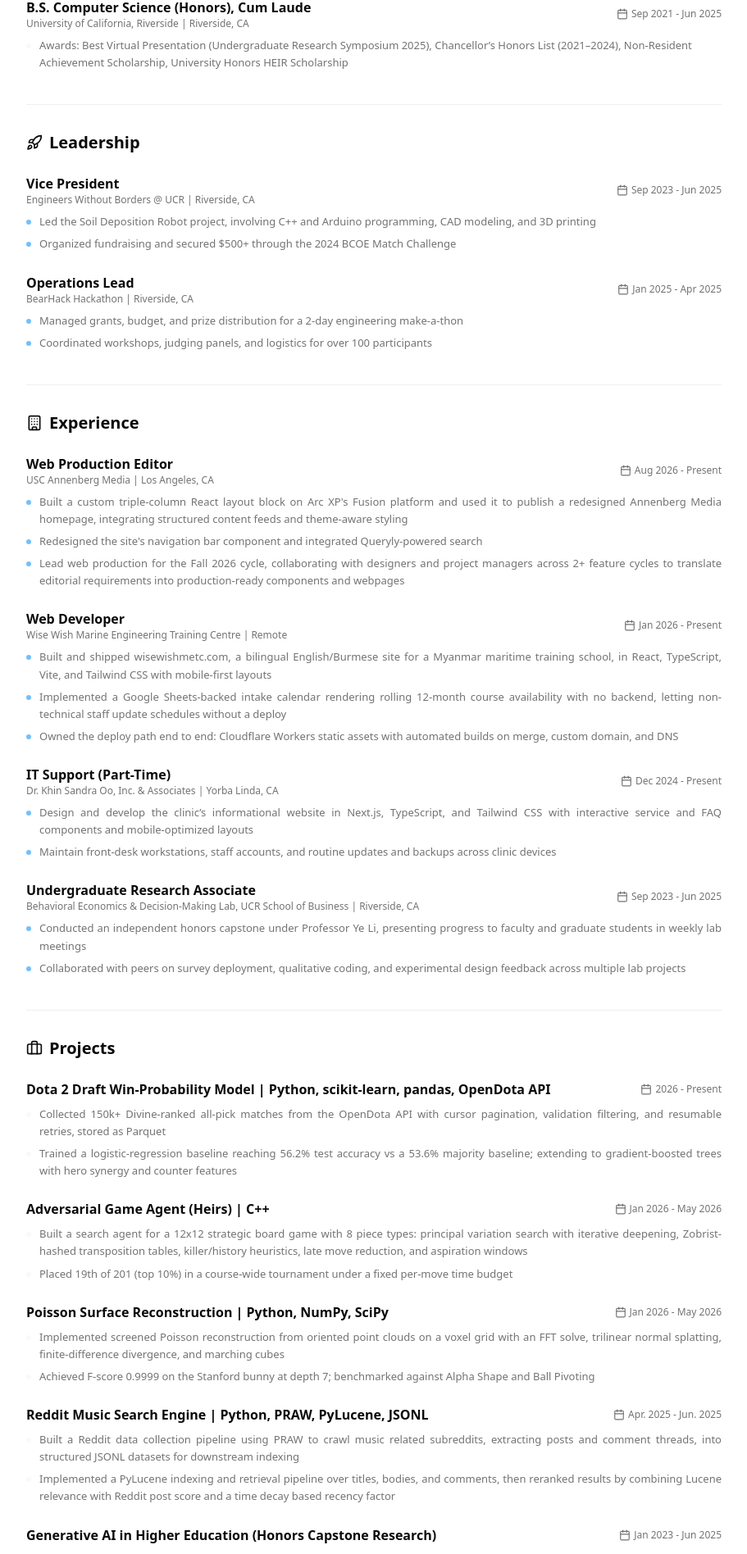
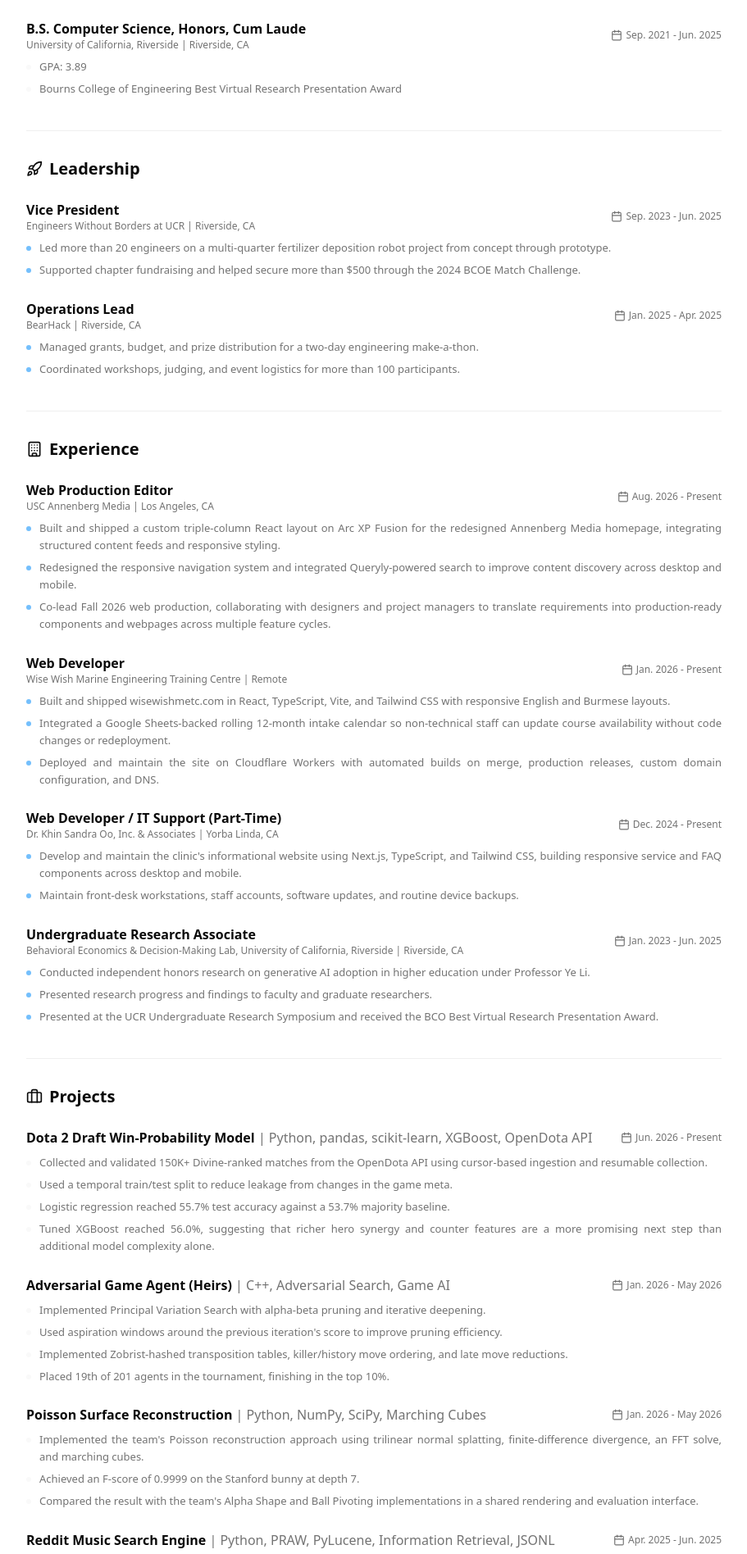
Before and after one commit to WinThant16/portfolio, a Next.js app in the folder my-portfolio/: page /resume in a window 1280 px wide. Shown: the part 664-2560 px from the top of the page at 82% size, without its empty margins (184-1095 px from the left). Built offline with nearby package versions, Linux system fonts and the light colour scheme.

Commit message:
refactor: update resume bullets

```diff
--- a/my-portfolio/src/app/resume/page.tsx
+++ b/my-portfolio/src/app/resume/page.tsx
@@ -1,4 +1,10 @@
 'use client'
+
+import { profile } from "@/data/profile";
+import { experiences } from "@/data/experience";
+import { projects } from "@/data/projects";
+import { skills } from "@/data/skills";
+import { formatDateRange } from "@/lib/date";
 
 import Link from 'next/link'
 import { useEffect } from 'react'
@@ -18,185 +24,58 @@ import {
   FileText
 } from 'lucide-react'
 
-/* ----------------------------- Personal info ----------------------------- */
-const personalInfo = {
-  name: 'Win Thant Tin Han',
-  title: 'M.S. Computer Science Student @ USC',
-  email: 'winthant1601@gmail.com',
-  location: 'Los Angeles, CA',
-  linkedin: 'https://www.linkedin.com/in/win-thant-tin-han',
-  github: 'https://github.com/WinThant16',
+
+/* --------------------------- Professional summary ----------------------- */
+const summary = `M.S. Computer Science student at USC and CS Honors graduate (Cum Laude) from UC Riverside, with experience across full-stack software engineering, applied AI/ML, algorithms, and data systems. I build production web applications, from newsroom publishing tooling on Arc XP Fusion to a bilingual maritime training-school site, alongside machine-learning and systems projects. My undergraduate honors capstone on generative AI adoption in education is published through UC eScholarship. I'm seeking software engineering and AI/ML opportunities.`;
+const resumeTitle = "M.S. Computer Science Student @ USC";
+
+const resumeExperienceIds = [
+  "usc-annenberg-media",
+  "wise-wish-metc",
+  "sandra-oo-clinic",
+  "bedlab",
+];
+
+const resumeLeadershipIds = [
+  "ewb-ucr",
+  "bearhack",
+];
+
+const resumeProjectIds = [
+  "dota-draft-winprob",
+  "adversarial-game-agent",
+  "poisson-surface-recon",
+  "reddit-music-search",
+  "genai-higher-ed",
+  "qac-website",
+  "flappy-dot",
+  "crime-analysis",
+];
+
+const resumeExperience = experiences.filter((exp) =>
+  resumeExperienceIds.includes(exp.id)
+);
+
+const resumeLeadership = experiences.filter((exp) =>
+  resumeLeadershipIds.includes(exp.id)
+);
+
+const resumeProjects = projects.filter((project) =>
+  resumeProjectIds.includes(project.id)
+);
+
+const groupedSkills = skills.reduce<Record<string, string[]>>(
+  (groups, skill) => {
+    if (!groups[skill.group]) {
+      groups[skill.group] = [];
     }
 
-/* --------------------------- Professional summary ----------------------- */
-const summary = `M.S. Computer Science student at USC and CS Honors graduate (Cum Laude) from UC Riverside, with a frontend-leaning software background and growing depth in applied ML. I build production web apps, from editorial publishing tooling on Arc XP Fusion to a bilingual maritime training-school site, alongside ML and systems projects. My undergraduate honors research on generative AI adoption in education is published on eScholarship. I'm looking for software and AI/ML roles, and open to research.`
+    groups[skill.group].push(skill.name);
 
-/* ----------------------------- Education list --------------------------- */
-const education = [
-  {
-    degree: 'M.S. Computer Science',
-    school: 'University of Southern California',
-    location: 'Los Angeles, CA',
-    period: 'Aug 2025 – May 2027',
+    return groups;
   },
-  {
-    degree: 'B.S. Computer Science (Honors), Cum Laude',
-    school: 'University of California, Riverside',
-    location: 'Riverside, CA',
-    period: 'Sep 2021 - Jun 2025',
-    details: [
-      'Awards: Best Virtual Presentation (Undergraduate Research Symposium 2025), Chancellor’s Honors List (2021–2024), Non-Resident Achievement Scholarship, University Honors HEIR Scholarship',
-    ],
-  },
-]
-
-/* ----------------------------- Leadership -------------------------------- */
-const leadership = [
-  {
-    title: 'Vice President',
-    company: 'Engineers Without Borders @ UCR',
-    location: 'Riverside, CA',
-    period: 'Sep 2023 - Jun 2025',
-    achievements: [
-      'Led the Soil Deposition Robot project, involving C++ and Arduino programming, CAD modeling, and 3D printing',
-      'Organized fundraising and secured $500+ through the 2024 BCOE Match Challenge',
-    ],
-  },
-  {
-    title: 'Operations Lead',
-    company: 'BearHack Hackathon',
-    location: 'Riverside, CA',
-    period: 'Jan 2025 - Apr 2025',
-    achievements: [
-      'Managed grants, budget, and prize distribution for a 2-day engineering make-a-thon',
-      'Coordinated workshops, judging panels, and logistics for over 100 participants',
-    ],
-  },
-]
-
-/* ----------------------------- Experience list --------------------------- */
-const experience = [
-    {
-    title: 'Web Production Editor',
-    company: 'USC Annenberg Media',
-    location: 'Los Angeles, CA',
-    period: 'Aug 2026 - Present',
-    achievements: [
-      "Built a custom triple-column React layout block on Arc XP's Fusion platform and used it to publish a redesigned Annenberg Media homepage, integrating structured content feeds and theme-aware styling",
-      "Redesigned the site's navigation bar component and integrated Queryly-powered search",
-      'Lead web production for the Fall 2026 cycle, collaborating with designers and project managers across 2+ feature cycles to translate editorial requirements into production-ready components and webpages',
-    ],
-  },
-  {
-    title: 'Web Developer',
-    company: 'Wise Wish Marine Engineering Training Centre',
-    location: 'Remote',
-    period: 'Jan 2026 - Present',
-    achievements: [
-      'Built and shipped wisewishmetc.com, a bilingual English/Burmese site for a Myanmar maritime training school, in React, TypeScript, Vite, and Tailwind CSS with mobile-first layouts',
-      'Implemented a Google Sheets-backed intake calendar rendering rolling 12-month course availability with no backend, letting non-technical staff update schedules without a deploy',
-      'Owned the deploy path end to end: Cloudflare Workers static assets with automated builds on merge, custom domain, and DNS',
-    ],
-  },
-  {
-    title: 'IT Support (Part-Time)',
-    company: 'Dr. Khin Sandra Oo, Inc. & Associates',
-    location: 'Yorba Linda, CA',
-    period: 'Dec 2024 - Present',
-    achievements: [
-      'Design and develop the clinic\u2019s informational website in Next.js, TypeScript, and Tailwind CSS with interactive service and FAQ components and mobile-optimized layouts',
-      'Maintain front-desk workstations, staff accounts, and routine updates and backups across clinic devices',
-    ],
-  },
-  {
-    title: 'Undergraduate Research Associate',
-    company: 'Behavioral Economics & Decision-Making Lab, UCR School of Business',
-    location: 'Riverside, CA',
-    period: 'Sep 2023 - Jun 2025',
-    achievements: [
-      'Conducted an independent honors capstone under Professor Ye Li, presenting progress to faculty and graduate students in weekly lab meetings',
-      'Collaborated with peers on survey deployment, qualitative coding, and experimental design feedback across multiple lab projects',
-    ],
-  },
-]
-
-/* ----------------------------- Projects ---------------------------------- */
-const projects = [
-  {
-    title: 'Dota 2 Draft Win-Probability Model | Python, scikit-learn, pandas, OpenDota API',
-    period: '2026 - Present',
-    details: [
-      'Collected 150k+ Divine-ranked all-pick matches from the OpenDota API with cursor pagination, validation filtering, and resumable retries, stored as Parquet',
-      'Trained a logistic-regression baseline reaching 56.2% test accuracy vs a 53.6% majority baseline; extending to gradient-boosted trees with hero synergy and counter features',
-    ],
-  },
-  {
-    title: 'Adversarial Game Agent (Heirs) | C++',
-    period: 'Jan 2026 - May 2026',
-    details: [
-      'Built a search agent for a 12x12 strategic board game with 8 piece types: principal variation search with iterative deepening, Zobrist-hashed transposition tables, killer/history heuristics, late move reduction, and aspiration windows',
-      'Placed 19th of 201 (top 10%) in a course-wide tournament under a fixed per-move time budget',
-    ],
-  },
-  {
-    title: 'Poisson Surface Reconstruction | Python, NumPy, SciPy',
-    period: 'Jan 2026 - May 2026',
-    details: [
-      'Implemented screened Poisson reconstruction from oriented point clouds on a voxel grid with an FFT solve, trilinear normal splatting, finite-difference divergence, and marching cubes',
-      'Achieved F-score 0.9999 on the Stanford bunny at depth 7; benchmarked against Alpha Shape and Ball Pivoting',
-    ],
-  },
-  {
-    title: 'Reddit Music Search Engine | Python, PRAW, PyLucene, JSONL',
-    period: 'Apr. 2025 - Jun. 2025',
-    details: ['Built a Reddit data collection pipeline using PRAW to crawl music related subreddits, extracting posts and comment threads, into structured JSONL datasets for downstream indexing',
-             'Implemented a PyLucene indexing and retrieval pipeline over titles, bodies, and comments, then reranked results by combining Lucene relevance with Reddit post score and a time decay based recency factor',
-    ]
-  },
-  {
-    title: 'Generative AI in Higher Education (Honors Capstone Research)',
-    period: 'Jan 2023 - Jun 2025',
-    details: [
-      'Analyzed how risk preference, time discounting, and loss aversion predict student academic use of ChatGPT, using Bayesian Truth Serum-scored survey data and OLS regression on 200 + UCR students',
-      'Designed and deployed a behavioral survey using Qualtrics and Python (pandas, matplotlib)',
-      'Presented at UCR Undergraduate Research Symposium; received Best Virtual Presentation Award',
-    ],
-  },
-  {
-    title: 'Quantitative Analysis Club Website | Next.js, TypeScript, React, Tailwind CSS, Framer Motion',
-    period: 'Jan 2025 - Apr 2025',
-    details: [
-      'Developed a responsive website for a student-run finance club using Next.js, TypeScript, and Tailwind CSS',
-      'Collaborated with 13 developers (via ACM) to design and implement features',
-      'Utilized Tailwind CSS and Framer Motion for improved UI design and animation',
-    ],
-  },
-  {
-    title: 'Flappy Dot - Embedded Game Development | C, Arduino Uno, ST7735 LCD',
-    period: 'Aug 2024 - Dec 2024',
-    details: [
-      'Created a Flappy Bird-inspired game using C on an Arduino-compatible microcontroller',
-      'Integrated SPI TFT LCD, piezo buzzer for sound effects, and collision / scoring logic',
-    ],
-  },
-
-  {
-    title: 'Big Data Crime Analysis | PySpark, Python, GeoPandas, Shapely, MySQL',
-    period:  'Apr. 2024 - Jun. 2024',
-    details: ['Preprocessed and standardized five large city crime datasets in PySpark by renaming columns to a common schema, handling missing values, and removing unnecessary fields across millions of records',
-              'Developed a scalable geospatial processing workflow that assigned ZIP codes to 22M+ crime records in 1M row batches using GeoPandas, Shapely, and U.S. Census ZCTA shapefiles',
-              'Analyzed crime frequency by ZIP code and joined demographic information to support downstream visualization of crime patterns, common offense types, and neighborhood level trends',
-    ]
-  },
-]
-
-/* ----------------------------- Skills ----------------------------------- */
-const skills = {
-  Languages: ['Python', 'C++', 'C', 'TypeScript', 'JavaScript', 'SQL', 'HTML/CSS'],
-  'ML & Data': ['PyTorch', 'scikit-learn', 'NumPy', 'SciPy', 'Pandas', 'PySpark', 'GeoPandas', 'PyLucene'],
-  Web: ['React', 'Next.js', 'Node.js', 'Express.js', 'Vite', 'Tailwind CSS'],
-  'Tools & Infra': ['Git', 'GitHub Actions', 'Docker', 'MySQL', 'MongoDB', 'Cloudflare', 'Vercel', 'Linux'],
-}
+  {}
+);
 
 /* ----------------------------- Component -------------------------------- */
 export default function ResumePage() {
@@ -209,21 +88,28 @@ export default function ResumePage() {
       <div className="mx-auto max-w-4xl px-6 py-14">
         {/* ---------- Header ---------- */}
         <header className="text-center mb-10">
-          <h1 className="text-4xl font-bold mb-2">{personalInfo.name}</h1>
+          <h1 className="text-4xl font-bold mb-2">
+          {profile.name}
+        </h1>
+
         <h2 className="text-lg text-transparent bg-clip-text bg-gradient-to-r from-rose-400 via-pink-500 to-fuchsia-600 mb-4">
-            {personalInfo.title}
+          {resumeTitle}
         </h2>
+
         <div className="flex flex-wrap justify-center gap-4 text-sm text-muted-foreground">
           <div className="flex items-center">
-              <Mail className="w-4 h-4 mr-1" /> {personalInfo.email}
+            <Mail className="w-4 h-4 mr-1" />
+            {profile.email}
           </div>
+
           <div className="flex items-center">
-              <MapPin className="w-4 h-4 mr-1" /> {personalInfo.location}
+            <MapPin className="w-4 h-4 mr-1" />
+            {profile.location}
           </div>
         </div>
           <div className="flex flex-wrap justify-center gap-3 mt-3">
             <Link
-              href={personalInfo.linkedin}
+              href={profile.linkedin}
               target="_blank"
               className="inline-flex items-center gap-1 px-3 py-1.5 rounded-full border border-border/60 text-xs hover:bg-muted/40 transition"
             >
@@ -231,7 +117,7 @@ export default function ResumePage() {
               linkedin.com/in/win-thant-tin-han
             </Link>
             <Link
-              href={personalInfo.github}
+              href={profile.github}
               target="_blank"
               className="inline-flex items-center gap-1 px-3 py-1.5 rounded-full border border-border/60 text-xs hover:bg-muted/40 transition"
             >
@@ -271,8 +157,8 @@ export default function ResumePage() {
             <GraduationCap className="w-5 h-5 mr-2 text-primary" />
             Education
           </h3>
-          {education.map((edu, i) => (
-            <div key={i} className="mb-6 last:mb-0">
+          {profile.education.map((edu) => (
+            <div key={edu.id} className="mb-6 last:mb-0">
               <div className="flex flex-col sm:flex-row sm:justify-between sm:items-center mb-1">
                 <div>
                   <h4 className="font-semibold text-base">{edu.degree}</h4>
@@ -282,19 +168,18 @@ export default function ResumePage() {
                 </div>
                 <div className="text-xs text-muted-foreground flex items-center mt-1 sm:mt-0">
                   <Calendar className="w-3.5 h-3.5 mr-1" />
-                  {edu.period}
+                  {formatDateRange(edu.dates)}
                 </div>
               </div>
-              {edu.details && (
+              {edu.id === "ucr-bscs" && (
                 <ul className="mt-2 text-[13px] text-muted-foreground leading-relaxed space-y-1.5">
-                  {edu.details.map((d, j) => (
-                    <li
-                      key={j}
-                      className="pl-4 relative before:absolute before:left-0 before:top-2 before:w-1.5 before:h-1.5 before:rounded-full before:bg-accent/60"
-                    >
-                      {d}
+                  <li className="pl-4 relative before:absolute before:left-0 before:top-2 before:w-1.5 before:h-1.5 before:rounded-full before:bg-accent/60">
+                    GPA: {edu.gpa}
                   </li>
-                  ))}
+
+                  <li className="pl-4 relative before:absolute before:left-0 before:top-2 before:w-1.5 before:h-1.5 before:rounded-full before:bg-accent/60">
+                    {profile.research.award}
+                  </li>
                 </ul>
               )}
             </div>
@@ -309,27 +194,27 @@ export default function ResumePage() {
             <Rocket className="w-5 h-5 mr-2 text-primary" />
             Leadership
           </h3>
-          {leadership.map((role, i) => (
-            <div key={i} className="mb-6 last:mb-0">
+          {resumeLeadership.map((role) => (
+            <div key={role.id} className="mb-6 last:mb-0">
               <div className="flex flex-col sm:flex-row sm:justify-between sm:items-center mb-1">
                 <div>
                   <h4 className="font-semibold text-base">{role.title}</h4>
                   <p className="text-xs text-muted-foreground">
-                    {role.company} | {role.location}
+                    {role.organization} | {role.location}
                   </p>
                 </div>
                 <div className="text-xs text-muted-foreground flex items-center mt-1 sm:mt-0">
                   <Calendar className="w-3.5 h-3.5 mr-1" />
-                  {role.period}
+                  {formatDateRange(role.dates)}
                 </div>
               </div>
               <ul className="mt-2 text-[13px] text-muted-foreground leading-relaxed space-y-1.5 text-justify">
-                {role.achievements.map((a, j) => (
+                {role.highlights.map((highlight) => (
                   <li
-                    key={j}
+                    key={highlight}
                     className="pl-4 relative before:absolute before:left-0 before:top-2 before:w-1.5 before:h-1.5 before:rounded-full before:bg-primary/60"
                   >
-                    {a}
+                    {highlight}
                   </li>
                 ))}
               </ul>
@@ -345,22 +230,22 @@ export default function ResumePage() {
             <Building className="w-5 h-5 mr-2 text-primary" />
             Experience
           </h3>
-          {experience.map((job, i) => (
-            <div key={i} className="mb-6 last:mb-0">
+          {resumeExperience.map((job) => (
+            <div key={job.id} className="mb-6 last:mb-0">
               <div className="flex flex-col sm:flex-row sm:justify-between sm:items-center mb-1">
                 <div>
                   <h4 className="font-semibold text-base">{job.title}</h4>
                   <p className="text-xs text-muted-foreground">
-                    {job.company} | {job.location}
+                    {job.organization} | {job.location}
                   </p>
                 </div>
                 <div className="text-xs text-muted-foreground flex items-center mt-1 sm:mt-0">
                   <Calendar className="w-3.5 h-3.5 mr-1" />
-                  {job.period}
+                  {formatDateRange(job.dates)}
                 </div>
               </div>
               <ul className="mt-2 text-[13px] text-muted-foreground leading-relaxed space-y-1.5 text-justify">
-                {job.achievements.map((a, j) => (
+                {job.highlights.map((a, j) => (
                   <li
                     key={j}
                     className="pl-4 relative before:absolute before:left-0 before:top-2 before:w-1.5 before:h-1.5 before:rounded-full before:bg-primary/60"
@@ -381,17 +266,23 @@ export default function ResumePage() {
             <Briefcase className="w-5 h-5 mr-2 text-primary" />
             Projects
           </h3>
-          {projects.map((proj, i) => (
-            <div key={i} className="mb-6 last:mb-0">
+          {resumeProjects.map((proj) => (
+            <div key={proj.id} className="mb-6 last:mb-0">
               <div className="flex flex-col sm:flex-row sm:justify-between sm:items-center mb-1">
-                <h4 className="font-semibold text-base">{proj.title}</h4>
+                <h4 className="font-semibold text-base">
+                  {proj.title}
+                  <span className="font-normal text-muted-foreground">
+                    {" | "}
+                    {proj.technologies.join(", ")}
+                  </span>
+                </h4>
                 <p className="text-xs text-muted-foreground flex items-center mt-1 sm:mt-0">
                   <Calendar className="w-3.5 h-3.5 mr-1" />
-                  {proj.period}
+                  {formatDateRange(proj.dates)}
                 </p>
               </div>
               <ul className="mt-2 text-[13px] text-muted-foreground leading-relaxed space-y-1.5 text-justify">
-                {proj.details.map((d, j) => (
+                {proj.highlights.map((d, j) => (
                   <li
                     key={j}
                     className="pl-4 relative before:absolute before:left-0 before:top-2 before:w-1.5 before:h-1.5 before:rounded-full before:bg-accent/60"
@@ -413,7 +304,7 @@ export default function ResumePage() {
             Technical Skills
           </h3>
           <div className="grid grid-cols-1 sm:grid-cols-2 gap-6">
-            {Object.entries(skills).map(([cat, list]) => (
+            {Object.entries(groupedSkills).map(([cat, list]) => (
               <div key={cat}>
                 <h4 className="font-semibold mb-2">{cat}</h4>
                 <div className="flex flex-wrap gap-2">
```
Also changed, not shown: 1 other file (tests, documents, lock files or other folders). Lines whose indentation alone changed are shown as unchanged.
